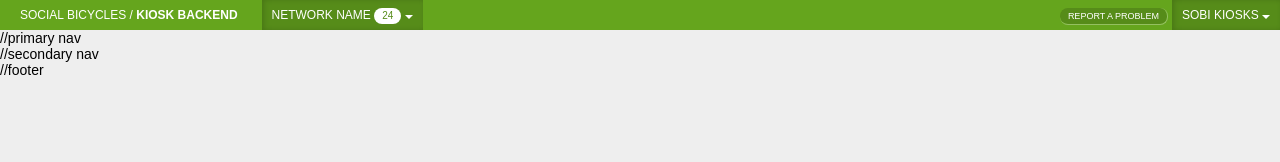
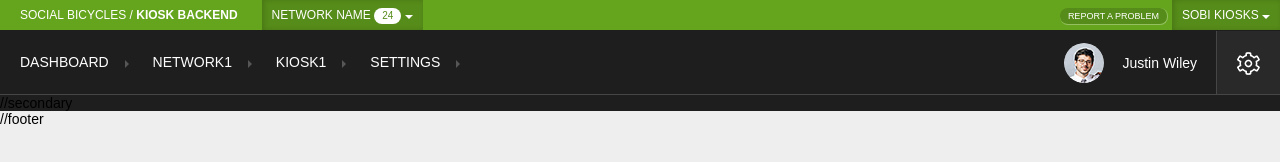
Before and after one commit to harputnik/kiosk_navigation, a website: page index.html in a window 1280 px wide. Drawn offline with Linux system fonts and the light colour scheme.

Commit message:
primary navigation & user menu layout

```diff
--- a/index.html
+++ b/index.html
@@ -27,10 +27,30 @@
       </div>
       <nav class="app-nav">
         <div class="primary-nav">
-          //primary nav
+          <div class="clear">
+            <div class="user-actions right-align">
+              <div class="clear">
+                <div class="user">
+                  <span class="avatar"></span>
+                  <span class="username">Justin Wiley</span>
+                </div>
+                <button class="settings"></button>
+              </div>
+            </div>
+            <div class="navigation-list">
+              <div class="clear">
+                <ul>
+                  <li><a href="#">Dashboard</a></li>
+                  <li><a href="#">Network1</a></li>
+                  <li><a href="#">Kiosk1</a></li>
+                  <li class="current"><a href="#">Settings</a></li>
+                </ul>
+              </div>
+            </div>
+          </div>
         </div>
         <div class="secondary-nav">
-          //secondary nav
+          //secondary
         </div>
       </nav>
     </header>
--- a/src/style/mixins.less
+++ b/src/style/mixins.less
@@ -15,3 +15,11 @@
   border-width: @size @size 0 @size;
   border-color: @color transparent transparent transparent;
 }
+
+.triangle-right (@color: black, @size: 10px) {
+  width: 0;
+  height: 0;
+  border-style: solid;
+  border-width: @size 0 @size @size;
+  border-color: transparent transparent transparent @color;
+}
--- a/src/style/navigation.less
+++ b/src/style/navigation.less
@@ -61,3 +61,92 @@
     border-right: 1px solid #94c061;
   }
 }
+
+
+.app-nav {
+  background-color: @coal;
+  .primary-nav {
+    background-color: @coal;
+    height: @midbar-height;
+    border-bottom: 1px solid @ash;
+    .user-actions {
+      float: right;
+      height: @midbar-height;
+      .user {
+        display: inline-block;
+        line-height: @midbar-height;
+        vertical-align: middle;
+        .avatar {
+          .border-radius(50%);
+          display: inline-block;
+          line-height: @midbar-height;
+          vertical-align: middle;
+          width: 40px;
+          height: 40px;
+          background-color: white;
+          background-image: url('../media/avatar.png');
+          background-size: cover;
+        }
+        .username {
+          color: white;
+          display: inline-block;
+          padding: 0 15px;
+          line-height: @midbar-height;
+          vertical-align: middle;
+        }
+      }
+      .settings {
+        display: inline-block;
+        line-height: @midbar-height;
+        vertical-align: middle;
+        height: @midbar-height;
+        width: @midbar-height;
+        background-color: @smoke;
+        border-bottom: 1px solid @ash;
+        border-left: 1px solid @ash;
+        cursor: pointer;
+        transition: background-color 0.4s;
+        &:after {
+          content: ' ';
+          display: inline-block;
+          vertical-align: middle;
+          width: 23px;
+          height: 23px;
+          background-size: contain;
+          background-image: url('../media/gear.png');
+          background-repeat: no-repeat;
+          background-position: center center;
+        }
+      }
+    }
+    .navigation-list {
+      float: left;
+      ul {
+        li {
+          text-transform: uppercase;
+          color: white;
+          display: inline-block;
+          line-height: @midbar-height;
+          vertical-align: middle;
+          a {
+            display: block;
+            height: 100%;
+            line-height: @midbar-height;
+            padding: 0 20px;
+            position: relative;
+            color: white;
+            &:after {
+              content: '';
+              display: inline-block;
+              .triangle-right(@dust, 4px);
+              position: absolute;
+              right: 0;
+              top: 50%;
+              margin-top: -2px;
+            }
+          }
+        }
+      }
+    }
+  }
+}
--- a/src/style/variables.less
+++ b/src/style/variables.less
@@ -1,9 +1,21 @@
 @green: #65a51d;
 @dark-green: #568c19;
 
+@coal: #1e1e1e;
+@black: black;
+@smoke: #292929;
+@graphite: #3a3a3a;
+@ash: #464646;
+@dust: #565656;
+@steele: #818181;
+@fog: #afafaf;
+@mist: #d5d5d5;
 @pale: #eeeeee;
+@chalk: #f8f8f8;
 
 @topbar-height: 30px;
+@midbar-height: 64px;
+
 
 @fontsize-regular: 14px;
 @fontsize-small-regular: 13px;
```
Also changed, not shown: dist/css/main.css, dist/media/avatar.png (added), dist/media/avatar@2x.png (added), dist/media/gear.png (added), dist/media/gear@2x.png (added).
